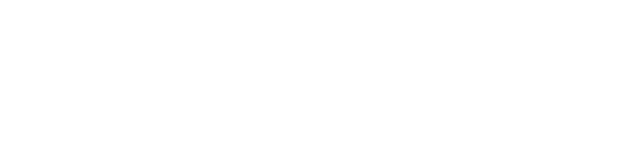
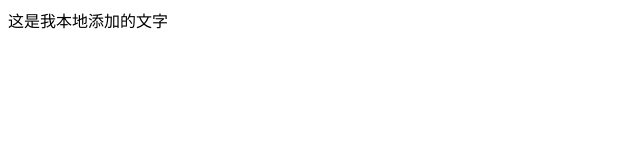
Before and after one commit to Pa-wN/xxx, a plain HTML site: page index.html in a window 1280 px wide. Shown: the whole page, without its empty margins (0-640 px from the left). Drawn offline with Linux system fonts and the light colour scheme.

Commit message:
本地添加了文字

```diff
--- a/index.html
+++ b/index.html
@@ -7,6 +7,6 @@
   <title>Document</title>
 </head>
 <body>
-
+  <div>这是我本地添加的文字</div>
 </body>
 </html>
```
